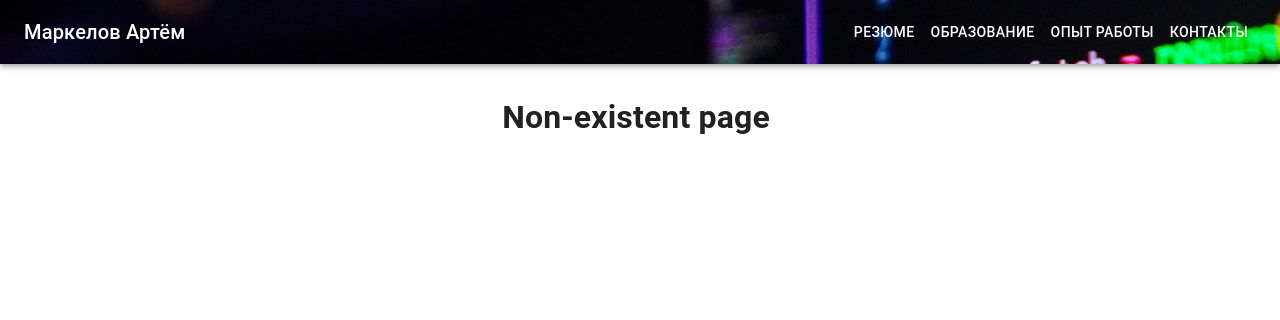
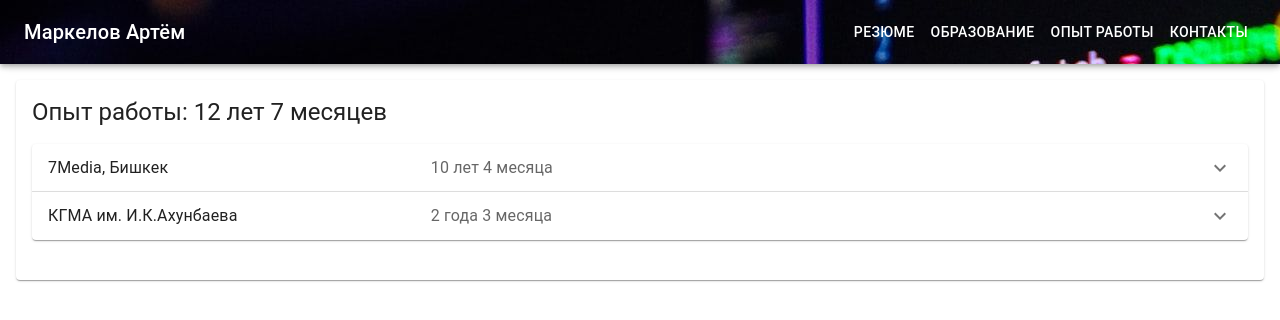
Before and after one commit to 7timoha7/Summary, a React (Create React App) app: page /experience in a window 1280 px wide. Shown: the top 320 px of the page. Built offline with nearby package versions, Linux system fonts and the light colour scheme.

Commit message:
Сделал компонент опыт работы.

```diff
--- a/package.json
+++ b/package.json
@@ -52,5 +52,8 @@
   "main": "index.js",
   "keywords": [],
   "author": "",
-  "license": "ISC"
+  "license": "ISC",
+  "devDependencies": {
+    "@types/styled-components": "^5.1.26"
+  }
 }
--- a/src/App.tsx
+++ b/src/App.tsx
@@ -6,6 +6,7 @@ import {Route, Routes} from "react-router-dom";
 import NoPage from "./components/NoPage/NoPage";
 import Main from "./components/Main/Main";
 import Education from "./components/Education/Education";
+import Experience from "./components/Experience/Experience";
 
 
 function App() {
@@ -14,11 +15,12 @@ function App() {
       <CssBaseline/>
       <AppToolBar/>
 
-
       <Routes>
         <Route path={'/'} element={<Main/>}/>
         <Route path={'/summary'} element={<Summary/>}/>
         <Route path={'/education'} element={<Education/>}/>
+        <Route path={'/experience'} element={<Experience/>}/>
+
         <Route path={'/*'} element={<NoPage/>}/>
       </Routes>
     </>
--- a/src/components/AppToolBar.tsx
+++ b/src/components/AppToolBar.tsx
@@ -34,7 +34,7 @@ const AppToolBar: React.FC = () => {
   const drawer = (
     <Box onClick={handleDrawerToggle} sx={{textAlign: 'center'}}>
       <Typography variant="h6" sx={{my: 2}}>
-        MUI
+        Menu
       </Typography>
       <Divider/>
       <List>
@@ -57,6 +57,8 @@ const AppToolBar: React.FC = () => {
       link = '/experience';
     } else if (item === 'Контакты') {
       link = '/contacts';
+    } else if (item === 'Опыт работы') {
+      link = '/experience';
     }
     return link;
   };
--- a/src/components/Education/Education.tsx
+++ b/src/components/Education/Education.tsx
@@ -66,17 +66,16 @@ const Education = () => {
   };
 
   return (
-    <Container sx={{ p: 10 }}>
-      <Card>
+    <Card sx={{m: 2, mt: 10}}>
       <CardContent>
-          <Typography variant="h5" sx={{ mb: 2 }}>
+        <Typography variant="h5" sx={{mb: 2}}>
           Образование
         </Typography>
-          <Box sx={{ mb: 2 }}>
-            <Typography variant="subtitle1" sx={{ fontWeight: 'bold' }}>
+        <Box sx={{mb: 2}}>
+          <Typography variant="subtitle1" sx={{fontWeight: 'bold'}}>
             Высшее
           </Typography>
-            <Typography variant="body1" sx={{ fontStyle: 'italic' }}>
+          <Typography variant="body1" sx={{fontStyle: 'italic'}}>
             2023
           </Typography>
           <Typography variant="body1">
@@ -86,8 +85,8 @@ const Education = () => {
             Javascript (React+Node.js), Javascript-разработчик, Фронтенд-разработчик
           </Typography>
         </Box>
-          <Box sx={{ mb: 2 }}>
-            <Typography variant="subtitle1" sx={{ fontWeight: 'bold' }}>
+        <Box sx={{mb: 2}}>
+          <Typography variant="subtitle1" sx={{fontWeight: 'bold'}}>
             2011
           </Typography>
           <Typography variant="body1">
@@ -97,8 +96,8 @@ const Education = () => {
             Эконом, Менеджмент организации
           </Typography>
         </Box>
-          <Box sx={{ mb: 2 }}>
-            <Typography variant="subtitle1" sx={{ fontWeight: 'bold' }}>
+        <Box sx={{mb: 2}}>
+          <Typography variant="subtitle1" sx={{fontWeight: 'bold'}}>
             Ключевые навыки
           </Typography>
           <Box display="flex" flexWrap="wrap">
@@ -121,7 +120,6 @@ const Education = () => {
         </Box>
       </CardContent>
     </Card>
-    </Container>
   );
 };
 
--- /dev/null
+++ b/src/components/Experience/Experience.tsx
@@ -0,0 +1,84 @@
+import React from 'react';
+import {
+  Accordion,
+  AccordionDetails,
+  AccordionSummary,
+  Box,
+  Card,
+  CardContent,
+  Container,
+  Typography
+} from "@mui/material";
+import ExpandMoreIcon from '@mui/icons-material/ExpandMore';
+
+
+const Experience = () => {
+  const [expanded, setExpanded] = React.useState<string | false>(false);
+
+  const handleChange =
+    (panel: string) => (event: React.SyntheticEvent, isExpanded: boolean) => {
+      setExpanded(isExpanded ? panel : false);
+    };
+  return (
+
+    <Card sx={{m: 2, mt: 10}}>
+      <CardContent>
+        <Typography variant="h5" sx={{mb: 2}}>
+          Опыт работы: 12 лет 7 месяцев
+        </Typography>
+        <Box sx={{mb: 2}}>
+          <Accordion expanded={expanded === 'panel1'} onChange={handleChange('panel1')}>
+            <AccordionSummary
+              expandIcon={<ExpandMoreIcon/>}
+              aria-controls="panel1bh-content"
+              id="panel1bh-header"
+            >
+              <Typography sx={{width: '33%', flexShrink: 0}}>
+                7Media, Бишкек
+              </Typography>
+              <Typography sx={{color: 'text.secondary'}}>
+                10 лет 4 месяца</Typography>
+            </AccordionSummary>
+            <AccordionDetails>
+              <Typography>Ноябрь 2011 —
+                Февраль 2022</Typography>
+              <Typography>
+                Контент-менеджер
+              </Typography>
+              <Typography>
+                Работал над наполнением контента , подготавливал его для сайтов ,чтобы не нарушались права,
+                условия и ограничения правообладателей. Делал описание, выбор картинок и баннеров , что
+                бы было кликабельно и интригующе.
+              </Typography>
+            </AccordionDetails>
+          </Accordion>
+          <Accordion expanded={expanded === 'panel2'} onChange={handleChange('panel2')}>
+            <AccordionSummary
+              expandIcon={<ExpandMoreIcon/>}
+              aria-controls="panel2bh-content"
+              id="panel2bh-header"
+            >
+              <Typography sx={{width: '33%', flexShrink: 0}}>КГМА им.
+                И.К.Ахунбаева</Typography>
+              <Typography sx={{color: 'text.secondary'}}>
+                2 года 3 месяца
+              </Typography>
+            </AccordionSummary>
+            <AccordionDetails>
+              <Typography>Май 2008 — Июль 2010</Typography>
+              <Typography>
+                Специалист it отдела
+              </Typography>
+              <Typography>
+                Осуществлял работу по всей сети компьютеров университета ,настройка сети , ремонт и
+                обслуживание ПК , закупка, сборка новой техники и запчастей .
+              </Typography>
+            </AccordionDetails>
+          </Accordion>
+        </Box>
+      </CardContent>
+    </Card>
+  );
+};
+
+export default Experience;
```
Also changed, not shown: 1 other file (tests, documents, lock files or other folders). Lines whose indentation alone changed are shown as unchanged.
